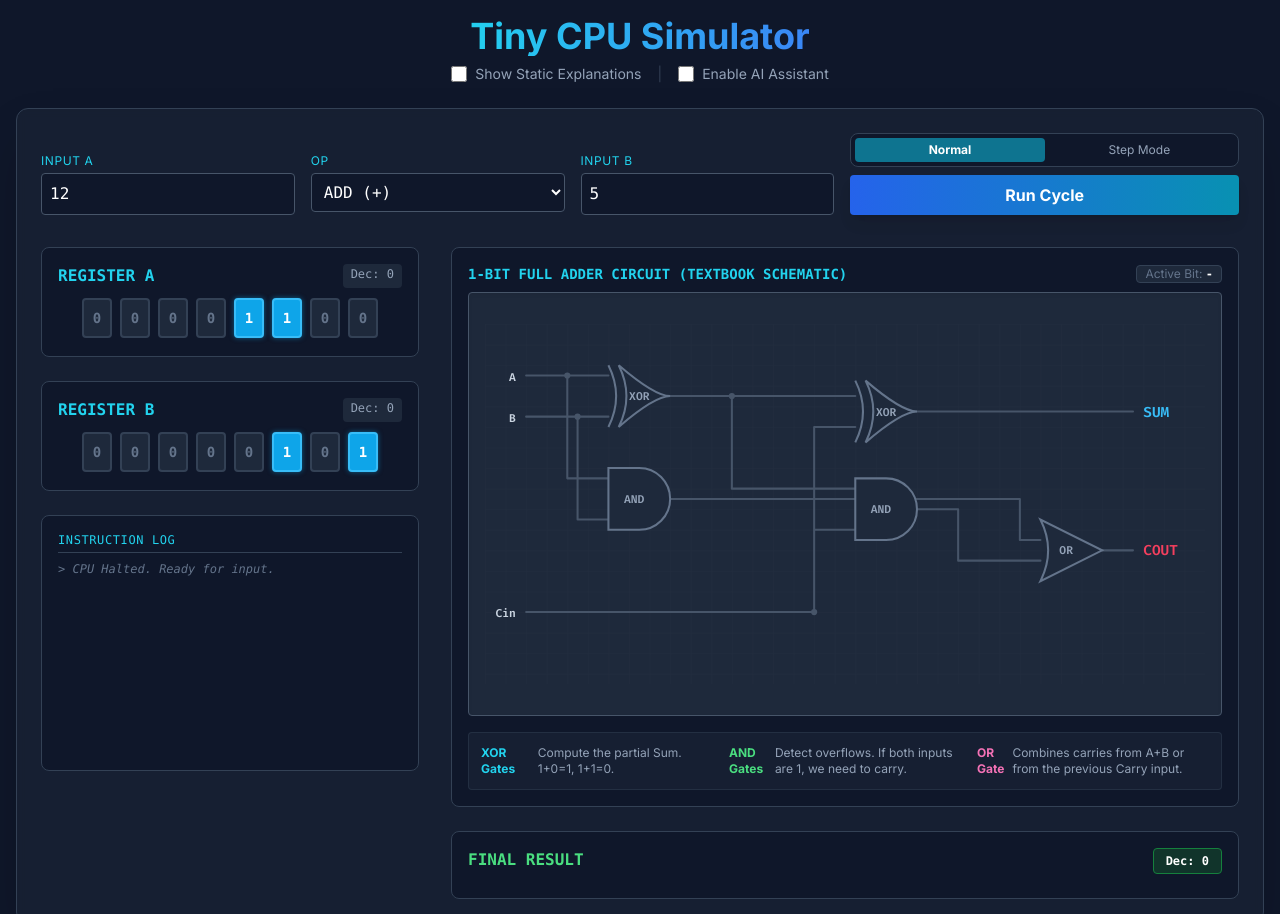
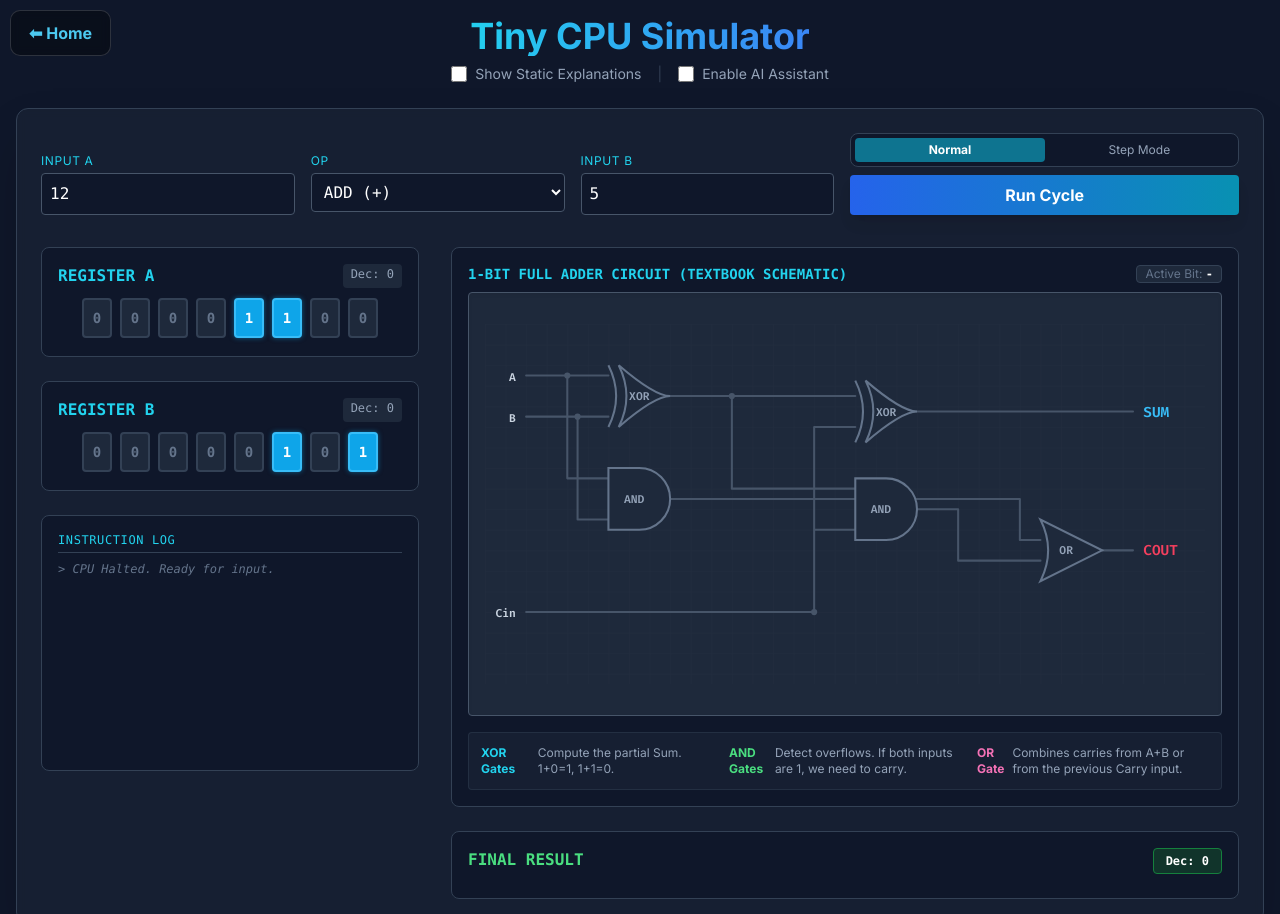
Before and after one commit to rsankarganesh/tiny-cpu-sim-sg, a plain HTML site: page index.html in a window 1280 px wide. Shown: the top 914 px of the page. Drawn offline with nearby package versions, Linux system fonts and the light colour scheme.

Commit message:
Update index.html

```diff
--- a/index.html
+++ b/index.html
@@ -13,10 +13,21 @@
 
     <style>
         /* --- THEME & BASE --- */
+        :root {
+            --accent-blue: #4cc9f0; /* For Home Button */
+        }
+
         body {
             font-family: 'Inter', sans-serif;
             background-color: #0f172a; /* Slate 900 */
             color: #e2e8f0;
+        }
+
+        /* New Home Button Hover Effect */
+        #home-btn:hover {
+            background: var(--accent-blue) !important;
+            color: white !important;
+            transform: scale(1.05);
         }
 
         .font-mono { font-family: 'Fira Code', monospace; }
@@ -179,8 +190,29 @@
 </head>
 <body class="min-h-screen flex flex-col items-center p-4">
 
+    <!-- NEW HOME BUTTON -->
+    <a href="https://rsankarganesh.github.io/my-dev-tools/"
+       id="home-btn"
+       style="
+        position: absolute;
+        top: 10px;
+        left: 10px;
+        background: rgba(0,0,0,0.35);
+        padding: 10px 18px;
+        border-radius: 10px;
+        font-size: 1rem;
+        font-weight: bold;
+        color: var(--accent-blue);
+        text-decoration: none;
+        border: 1px solid rgba(255,255,255,0.15);
+        backdrop-filter: blur(5px);
+        z-index: 999;
+        transition: 0.2s ease;">
+        ⬅ Home
+    </a>
+
     <!-- Header -->
-    <header class="text-center mb-6">
+    <header class="text-center mb-6 pt-10 md:pt-0">
         <h1 class="text-4xl font-bold text-transparent bg-clip-text bg-gradient-to-r from-cyan-400 to-blue-500 mb-2">Tiny CPU Simulator</h1>
         <div class="flex flex-col md:flex-row justify-center gap-4 text-sm items-center">
             <!-- Toggle 1: Static Explanations -->
```
